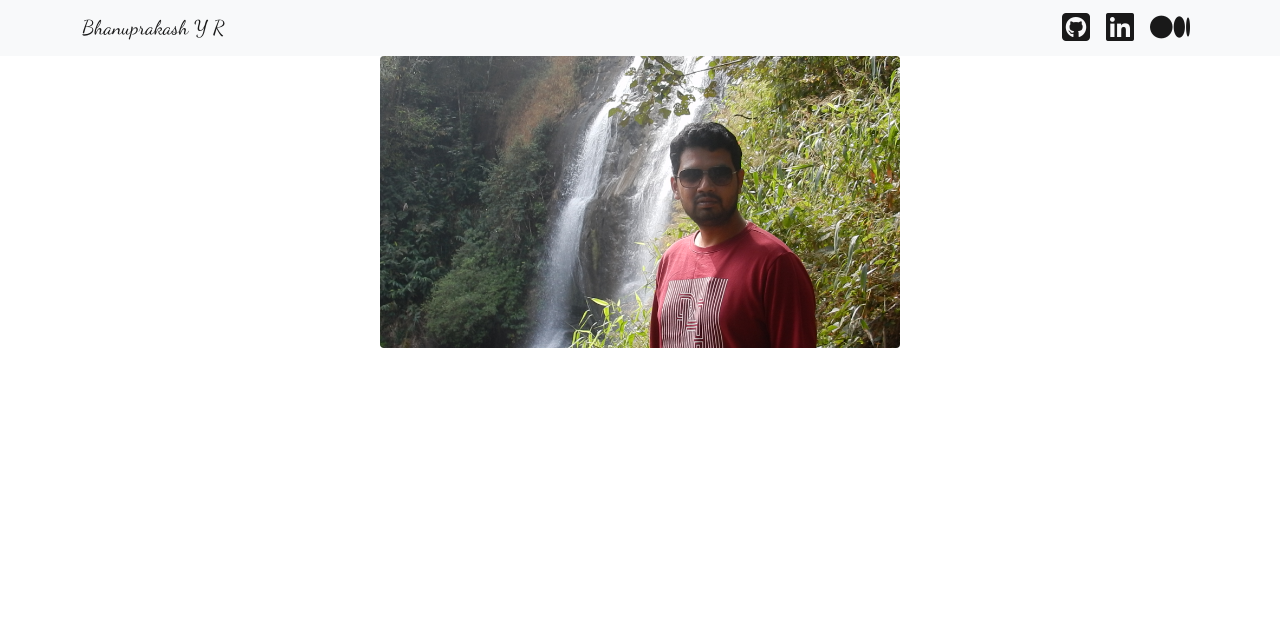
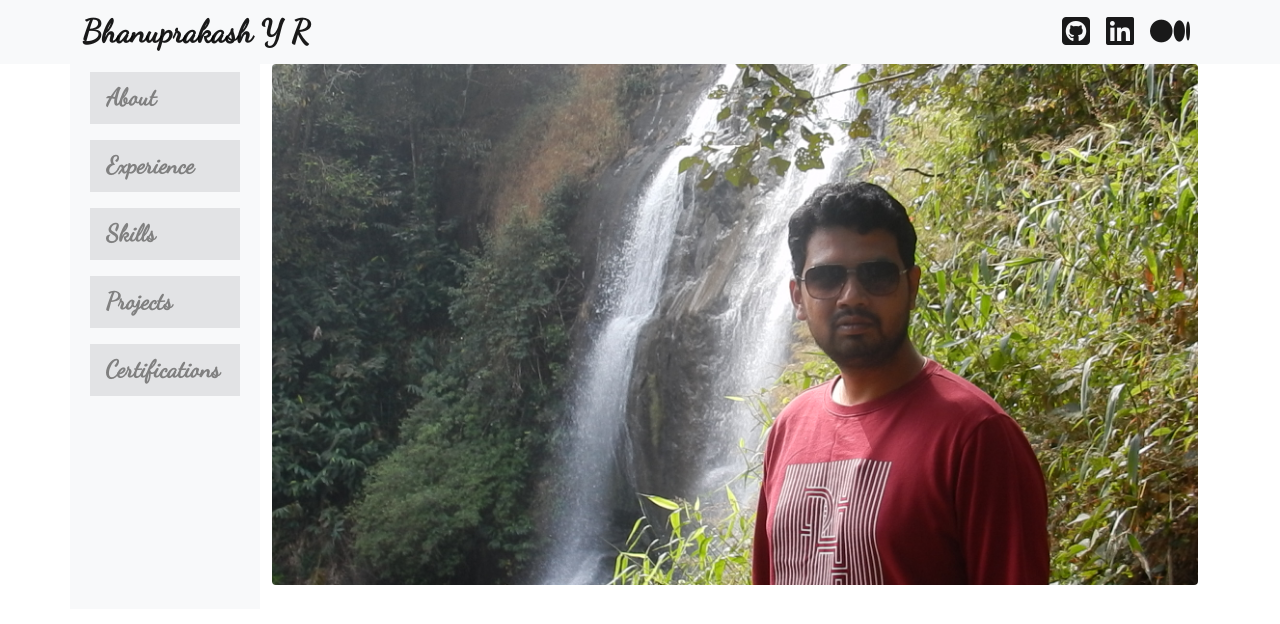
Before and after one commit to bhanuprakashyr/my-website, a website: page index.html in a window 1280 px wide. Drawn offline with nearby package versions, Linux system fonts and the light colour scheme.

Commit message:
Completed side bar

```diff
--- a/index.html
+++ b/index.html
@@ -14,9 +14,14 @@
 
 <body>
   <header>
-    <nav class="navbar navbar-expand-lg navbar-light bg-light">
+    <nav class="navbar navbar-expand-sm navbar-light bg-light">
       <div class="container">
-        <a class="navbar-brand" href="#">Bhanuprakash Y R</a>
+        <div class="row">
+          <div class="col-sm">
+            <a class="navbar-brand" href="#"><span style="font-size: xx-large; font-weight: bolder;"> Bhanuprakash Y R
+              </span></a>
+          </div>
+        </div class="col-sm">
         <ul class="navbar-nav">
           <li>
             <a class="nav-item m-2" href="https://github.com/prakashbhanu57" target="_blank">
@@ -33,17 +38,43 @@
           </li>
         </ul>
       </div>
+      </div>
+      </div>
     </nav>
   </header>
 
   <main>
+    <div class="container">
       <div class="row">
-      <div class="container col-lg-5 float-">
+        <nav class="col-md-2 border-2 bg-light">
+          <div>
+            <ul class="nav flex-column">
+              <li class="nav-item active m-2 bg-dark bg-opacity-10">
+                <a class="nav-link" href="www.google.com"> <span class="sidebar-link""> About </span>  </a>
+            </li>
+            <li class=" nav-item m-2 bg-dark bg-opacity-10">
+                    <a class="nav-link" href="www.google.com"> <span class="sidebar-link""> Experience </span>  </a>
+            </li>
+            <li class=" nav-item m-2 bg-dark bg-opacity-10">
+                        <a class="nav-link"> <span class="sidebar-link"> Skills </span> </a>
+              </li>
+              <li class="nav-item m-2 bg-dark bg-opacity-10">
+                <a class="nav-link"> <span class="sidebar-link"> Projects </span> </a>
+              </li>
+              <li class="nav-item m-2 bg-dark bg-opacity-10">
+                <a class="nav-link"> <span class="sidebar-link"> Certifications </span></a>
+              </li>
+          </div>
+          </ul>
+        </nav>
+        <div class="container col-lg float-">
           <figure class="figure">
             <img src="images/DSCN0388.JPG" class="figure-img img-fluid rounded" alt="My Image">
           </figure>
         </div>
       </div>
+
+    </div>
   </main>
 </body>
 
--- a/my-website.css
+++ b/my-website.css
@@ -10,3 +10,9 @@
   #icon{
     color: rgba(0,0,0,.9);
   }
+
+  .sidebar-link{
+    font-size: x-large;
+    font-weight: bold;
+    color: grey;
+  }
```
Lines whose indentation alone changed are shown as unchanged.
